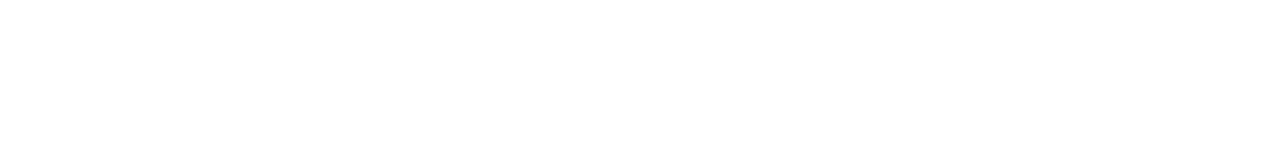
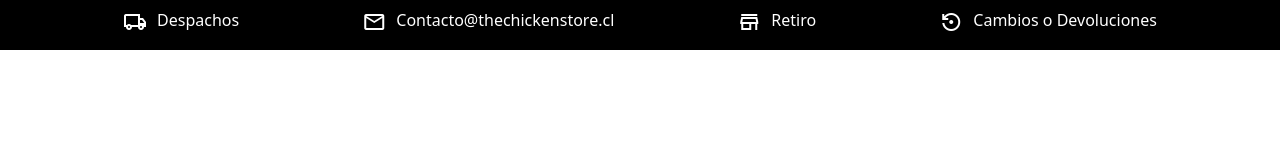
Before and after one commit to ale-mora/Proyectos, a plain HTML site: page FrontEnd/index.html in a window 1280 px wide. Drawn offline with nearby package versions, Linux system fonts and the light colour scheme.

Commit message:
actualizo archivos

```diff
--- a/FrontEnd/index.html
+++ b/FrontEnd/index.html
@@ -1,12 +1,73 @@
 <!DOCTYPE html>
 <html lang="es">
+
 <head>
-  <meta charset="UTF-8">
-  <meta name="viewport" content="width=device-width, initial-scale=1.0">
-  <link rel="stylesheet" href="/FrontEnd/assets/style.css">
-  <title>Pagina de venta de Zapatillas para Gallinas</title>
+  <meta charset="utf-8" />
+  <meta name="viewport" content="width=device-width, initial-scale=1" />
+  <title>Bootstrap demo</title>
+  <link rel="stylesheet" href="style.css">
+  <link href="https://cdn.jsdelivr.net/npm/bootstrap@5.3.3/dist/css/bootstrap.min.css" rel="stylesheet"
+    integrity="sha384-QWTKZyjpPEjISv5WaRU9OFeRpok6YctnYmDr5pNlyT2bRjXh0JMhjY6hW+ALEwIH" crossorigin="anonymous" />
+  <link rel="stylesheet"
+    href="https://fonts.googleapis.com/css2?family=Material+Symbols+Outlined:opsz,wght,FILL,GRAD@24,400,0,0" />
 </head>
+
 <body>
+  <div class="arriba">
+    <div>
+    </div>
+    <div class="desp">
+      <div>
+        <span class="material-symbols-outlined">
+          local_shipping
+        </span>
+      </div>
+      <div>
+        <h6>Despachos</h6>
+      </div>
+    </div>
+    <div class="cont">
+      <div>
+        <span class="material-symbols-outlined">
+          mail
+        </span>
+      </div>
+      <div></div>
+      <h6>
+        Contacto@thechickenstore.cl
+      </h6>
+    </div>
+    <div class="ret">
+      <div>
+        <span class="material-symbols-outlined">
+          store
+        </span>
+      </div>
+      <div>
+        <h6>
+          Retiro
+        </h6>
+      </div>
+    </div>
+    <div class="cam">
+      <div>
+        <span class="material-symbols-outlined">
+          settings_backup_restore
+        </span>
+      </div>
+      <div>
+        <h6>Cambios o Devoluciones</h6>
+      </div>
+    </div>
+    <div>
 
+    </div>
+
+  </div>
+
+  <script src="https://cdn.jsdelivr.net/npm/bootstrap@5.3.3/dist/js/bootstrap.bundle.min.js"
+    integrity="sha384-YvpcrYf0tY3lHB60NNkmXc5s9fDVZLESaAA55NDzOxhy9GkcIdslK1eN7N6jIeHz"
+    crossorigin="anonymous"></script>
 </body>
+
 </html>
--- /dev/null
+++ b/FrontEnd/style.css
@@ -0,0 +1,36 @@
+.arriba {
+    background-color: black;
+    height: 50px;
+    display: flex;
+    justify-content: space-between;
+    align-items: center;
+    color: white;
+}
+
+.desp {
+    display: flex;
+    align-items: center;
+    justify-content: center;
+}
+
+h6 {
+    margin-left: 10px;
+}
+
+.cont {
+    display: flex;
+    align-items: center;
+    justify-content: center;
+}
+
+.ret {
+    display: flex;
+    align-items: center;
+    justify-content: center;
+}
+
+.cam {
+    display: flex;
+    align-items: center;
+    justify-content: center;
+}
```
Also changed, not shown: FrontEnd/assets/imgs/cambios.png (added), FrontEnd/assets/imgs/camion.png (added), FrontEnd/assets/imgs/camion2.png (added), FrontEnd/assets/imgs/despachos.png (added), FrontEnd/assets/imgs/retiro.png (added), FrontEnd/assets/style.css (deleted).
